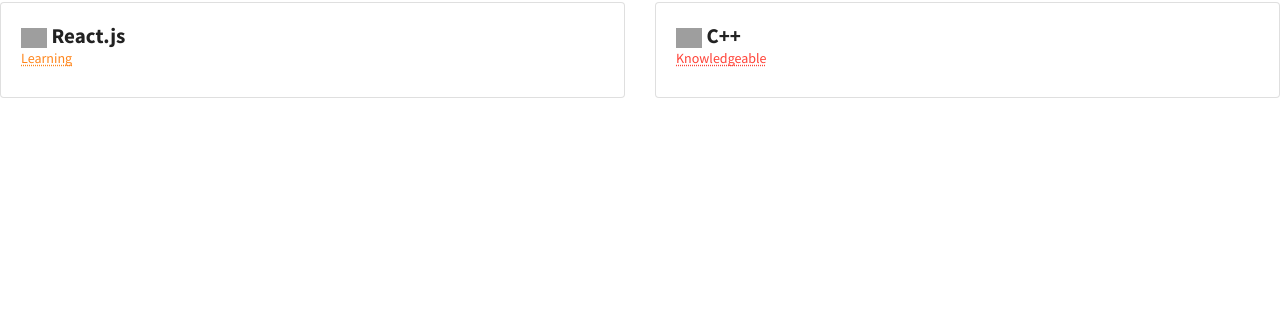
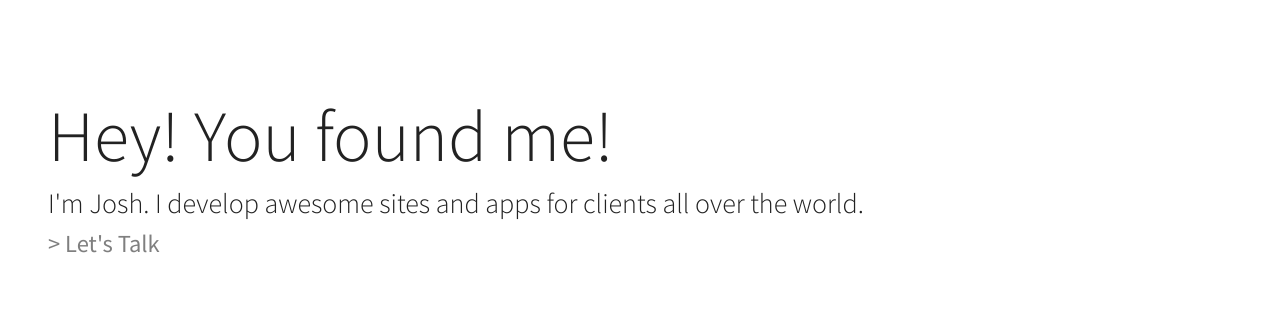
Before and after one commit to Bappy0X/joshv.tech, a React (Create React App) app: page / in a window 1280 px wide. Shown: the part 224-533 px from the top of the page. Built offline with nearby package versions, Linux system fonts and the light colour scheme; grey boxes are pictures that could not be loaded.

Commit message:
Add front page basics

```diff
--- a/src/App.js
+++ b/src/App.js
@@ -1,10 +1,20 @@
 import React from "react";
+
+import "./style.css";
+
+import FrontPage from "./frontPage";
 import Skills from "./skills";
+import Sidebar from "./sidebar";
 
 export default function App() {
   return (
     <>
-      <Skills/>
+      <Sidebar/>
+      <div id="trueContent">
+        <FrontPage/>
+        <button id="sidebarToggle">Togg</button>
+        <Skills/>
+      </div>
     </>
   );
 }
--- /dev/null
+++ b/src/frontPage.js
@@ -0,0 +1,13 @@
+import React from "react";
+
+export default function FrontPage() {
+    return(
+        <div id="frontPage">
+            <div id="frontPageText" className="px-5">
+                <h1 className="display-3">Hey! You found me!</h1>
+                <h2 className="font-weight-light">I'm Josh. I develop awesome sites and apps for clients all over the world.</h2>
+                <a href="" className="h3 text-black-50">{'>'} Let's Talk</a>
+            </div>
+        </div>
+    )
+}
--- /dev/null
+++ b/src/sidebar.js
@@ -0,0 +1,48 @@
+import React from "react"
+
+import "./style.css"
+
+function NavItem({ name, url}) {
+    return(
+        <li><a href={url}>{name}</a></li>
+    )
+}
+
+function MediaIcon({ name, icon, url }) {
+    return(
+        <a href={url}><img src="https://cdn4.iconfinder.com/data/icons/social-media-2069/130/_Google-128.png" alt={name} className="fa-fw" style={{fontSize: "2.25rem"}}/></a>
+    )
+}
+
+export default function Sidebar() {
+    return(
+        <>
+            <div id="sidebar" className="px-4">
+                <ul id="navbar">
+                    <NavItem name="Home" url="/"/>
+                    <NavItem name="About" url="/about"/>
+                    <NavItem name="Skills" url="/skills"/>
+                </ul>
+                <div className="text-center">
+                    <img src="" alt="my logo"/>
+                </div>
+                <div className="text-left">
+                        <h1 className="display-4">joshv.tech</h1>
+                        <h4 className="font-weight-light">Joshua Vaughan</h4>
+                    <hr/>
+                </div>
+                <h2 className="font-weight-light">What I'm All About:</h2>
+                <ul id="specialList" className="h2 font-weight-light">
+                    <li>Problem Solving</li>
+                    <li>Web Development</li>
+                    <li>Applications</li>
+                    <li>Dope Tech</li>
+                </ul>
+                <div id="footer" className="py-3 text-center">
+                    <MediaIcon icon="" url=""/>
+                    <MediaIcon icon="" url=""/>
+                </div>
+            </div>
+        </>
+    )
+}
--- /dev/null
+++ b/src/style.css
@@ -0,0 +1,78 @@
+:root {
+    --my-red: #da3232;
+    --my-red-dark: #c11919; /*Darker by 10%*/
+    --my-red-darker: #a70000; /*Darker by 20%*/
+    --my-red-light: rgba(218, 50, 50, 0.5);
+    --my-red-lighter: rgba(218, 50, 50, 0.25);
+    --my-off-white: #ccc;
+}
+
+#sidebar {
+    color: white;
+    position: fixed;
+    width: 350px;
+    height: 100%;
+    top: 0;
+    left: 0;
+    background-color: var(--my-red);
+    z-index: 9999;
+}
+
+#specialList li:hover{
+    /*border-bottom: 2px solid white;*/
+    text-decoration: underline;
+}
+#specialList {
+    text-decoration: none;
+}
+#specialList li::before {
+    content: "> ";
+}
+
+#sidebar > #footer {
+    position: absolute;
+    width: 100%;
+    bottom: 0;
+    left: 0;
+    background-color: var(--my-off-white);
+}
+
+#trueContent {
+    padding-left: 350px;
+}
+
+#frontPage {
+    height: 100vh;
+    width: 100%;
+    position: relative;
+}
+#frontPageText {
+    transform: translateY(-50%);
+    position: absolute;
+    top: 50%;
+    width: 100%;
+    margin-left: 0;
+}
+
+@media (max-width: 1280px) {
+    #sidebar {
+        display: none;
+    }
+    #sidebarToggle {
+        display: block;
+    }
+    #trueContent {
+        padding-left: 0;
+    }
+    #frontPageText {
+        margin-left: 0;
+    }
+}
+
+hr {
+    width: 80%;
+    border-bottom: 2px solid;
+    color: white;
+    margin-top: 30px;
+    margin-bottom: 30px;
+}
```
Also changed, not shown: public/manifest.json.
